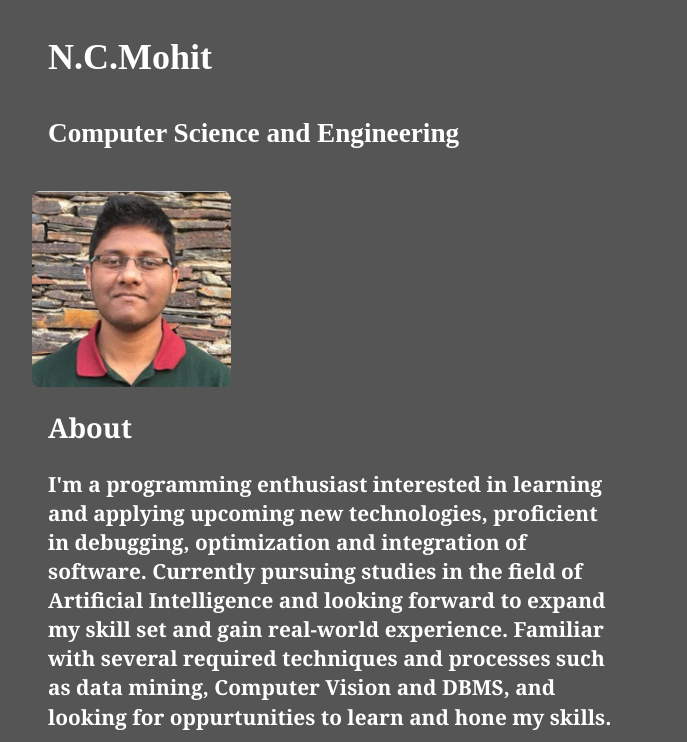
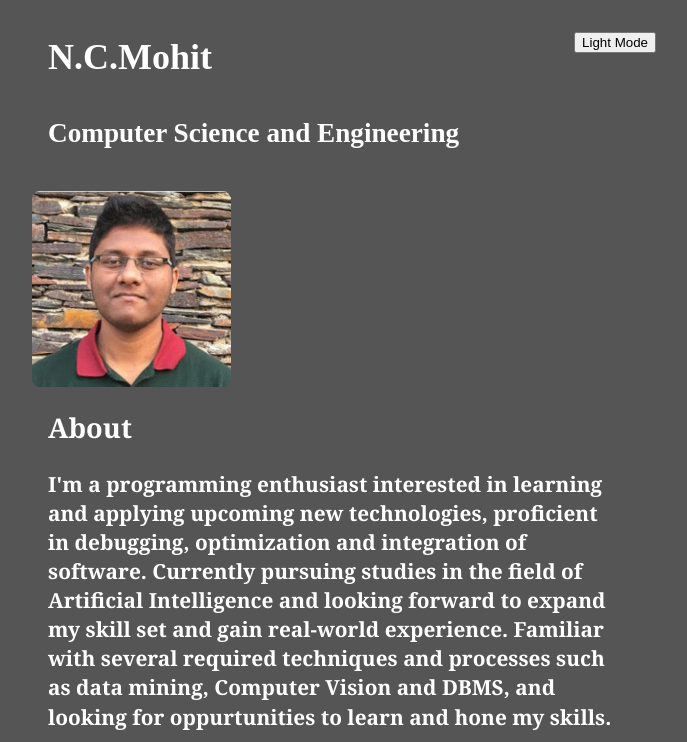
Before and after one commit to NCMohit/NCMohit.github.io, a plain HTML site: page index.html in a window 1280 px wide. Shown: the top 742 px of the page, without its empty margins (304-991 px from the left). Drawn offline with Linux system fonts and the light colour scheme.

Commit message:
Added light mode

```diff
--- a/index.html
+++ b/index.html
@@ -9,6 +9,7 @@
     <title>Portfolio</title>
 </head>
 <body class="body md:w-1/2">
+    <button id="mode" class="float-right" onclick="mode()">Light Mode</button>
     <div id="main">
         <div class="m-8">
             <div class="text-4xl font-display font-semibold w-full">N.C.Mohit</div>
@@ -149,5 +150,25 @@
         </div>
     </div>
     <hr>
+    <script>
+        const body = document.getElementsByTagName("body")[0];
+        const mode_button = document.getElementById("mode");
+        body.style.color = "white";
+        body.style.backgroundColor = "#555555";
+        mode_button.innerHTML = "Light Mode";
+        function mode(){
+            console.log(body.style);
+            if(body.style.color == "black"){
+                body.style.color = "white";
+                body.style.backgroundColor = "#555555";
+                mode_button.innerHTML = "Light Mode";
+            }
+            else if(body.style.color == "white"){
+                body.style.color = "black";
+                body.style.backgroundColor = "white";
+                mode_button.innerHTML = "Dark Mode";
+            }
+        }
+    </script>
 </body>
 </html>
--- a/mycss.css
+++ b/mycss.css
@@ -139,3 +139,6 @@
 .text-center {
     text-align: center;
 }
+.float-right {
+    float: right;
+}
```
